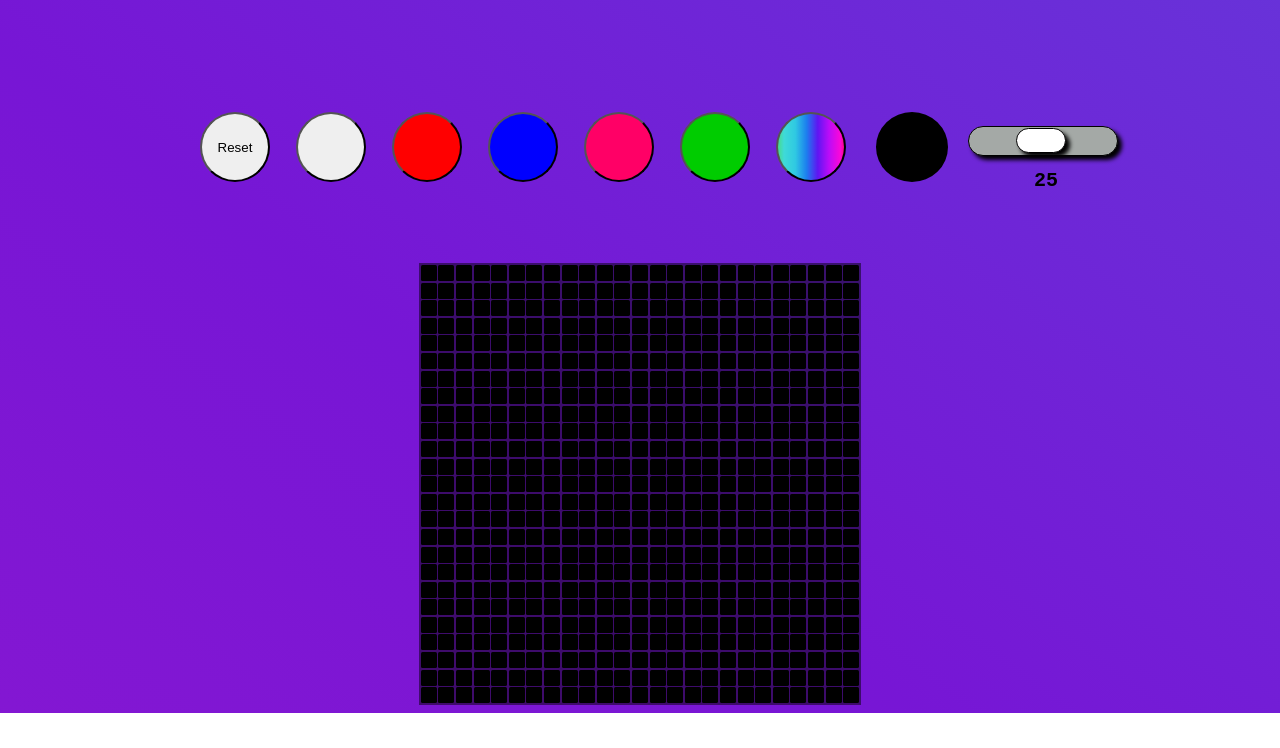
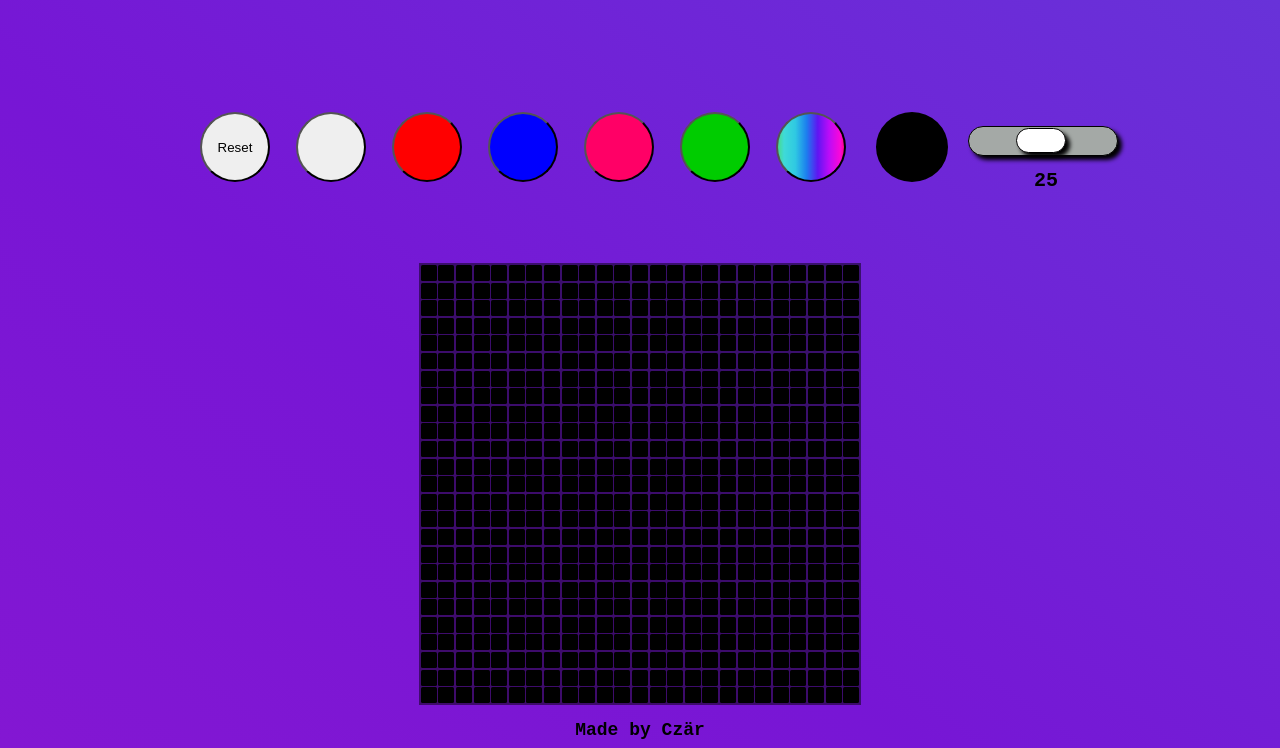
Before and after one commit to Athomblade/Etch-A-Sketch, a plain HTML site: page index.html in a window 1280 px wide. Shown: the part 181-929 px from the top of the page. Before the commit the page ends 894 px from the top, so only its background shows below. Drawn offline with Linux system fonts and the light colour scheme.

Commit message:
'added madeby section'

```diff
--- a/index.html
+++ b/index.html
@@ -29,6 +29,7 @@
     <div id="container"> </div>
    </div>
     </div>
+    <div id="endpage">Made by Czär</div>
 </div>
 <script src="script.js"></script>
 </body>
--- a/style.css
+++ b/style.css
@@ -273,3 +273,12 @@ background-clip: text;-webkit-background-clip: text;color: transparent;
 animation: anim 20s ease infinite;
 
 }
+
+
+#endpage{
+  margin-top: 15px;
+  text-align: center;
+  font-weight: 700;
+  color:#000000;
+  font-size: large;
+}
```
Also changed, not shown: beach.jpg (deleted).
